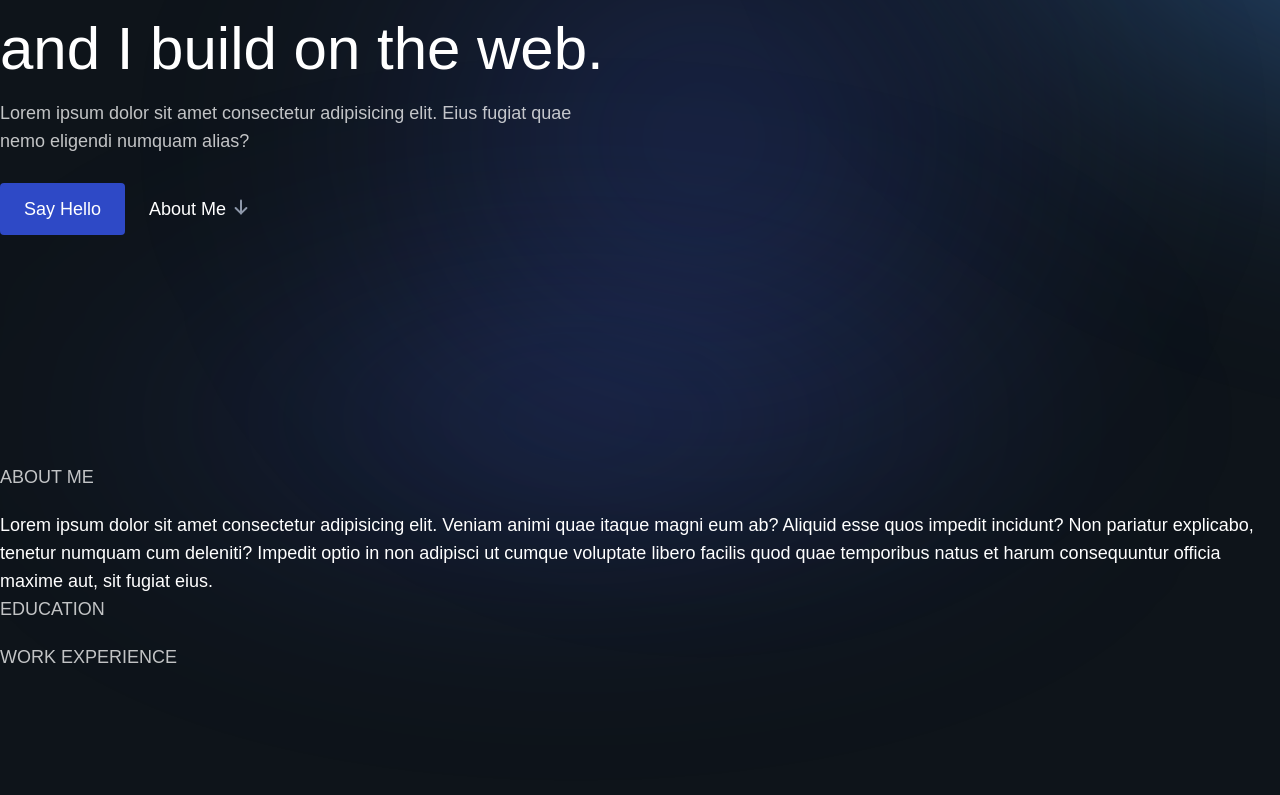
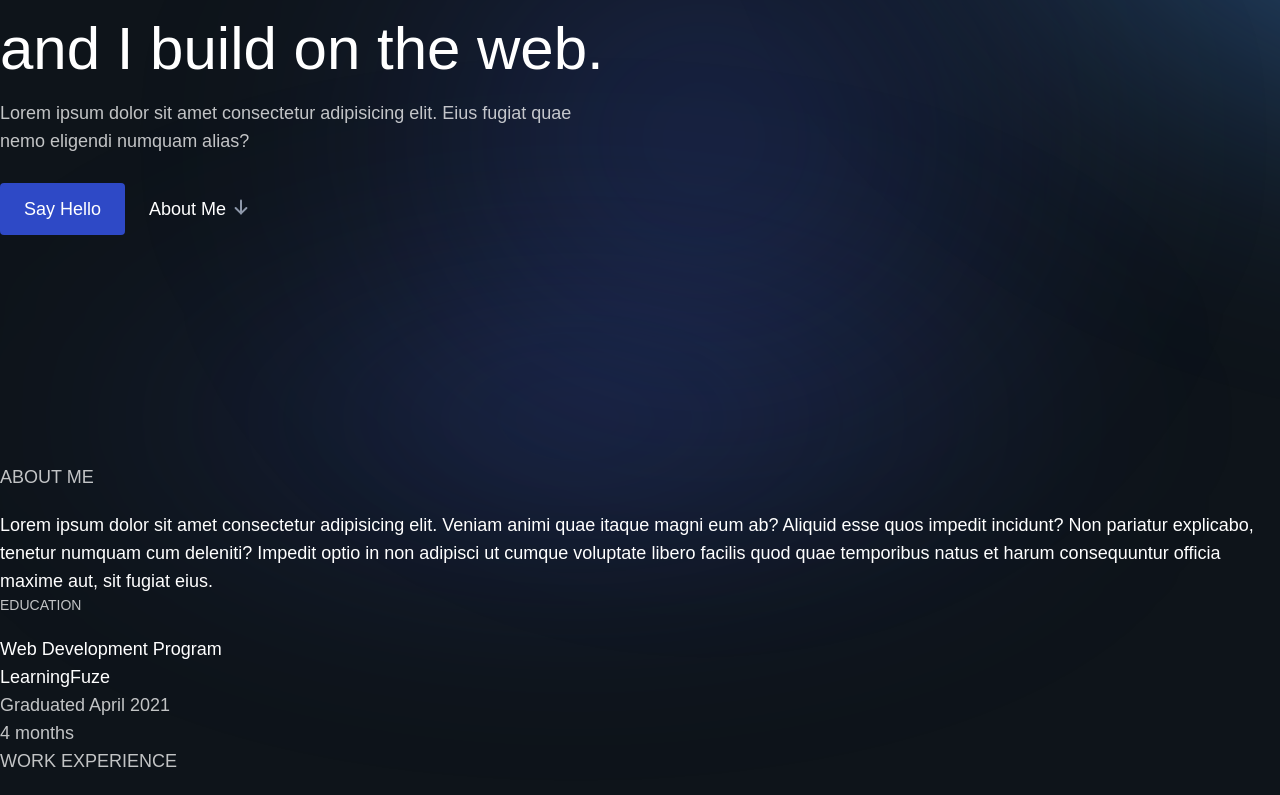
Before and after one commit to Nickolas-Hernandez/nickhernandez.dev, a Next.js app: page / in a window 1280 px wide. Shown: the part 421-1216 px from the top of the page. Before the commit the page ends 1112 px from the top, so only its background shows below. Built offline with nearby package versions, Linux system fonts and the light colour scheme; a web font is replaced by a local one.

Commit message:
Add content to education #4

```diff
--- a/src/components/aboutMeSection/aboutMeSection.tsx
+++ b/src/components/aboutMeSection/aboutMeSection.tsx
@@ -15,10 +15,21 @@ export const AboutMeSection = () => {
         </div>
         <div className="wrapper">
           <div className="education">
-            <strong className="opacity-75 mb-5">Education</strong>
+            <strong className="text-sm opacity-75 mb-5">Education</strong>
+            <div className="education-item">
+              <div>
+                <p className="font-medium">Web Development Program</p>
+                <p >LearningFuze</p>
+              </div>
+              <div>
+                <p className="font-medium opacity-75">Graduated April 2021</p>
+                <p className="opacity-75">4 months</p>
+              </div>
+            </div>
           </div>
           <div className="work-experience">
             <strong className="opacity-75 mb-5">Work Experience</strong>
+
           </div>
         </div>
       </div>
```
